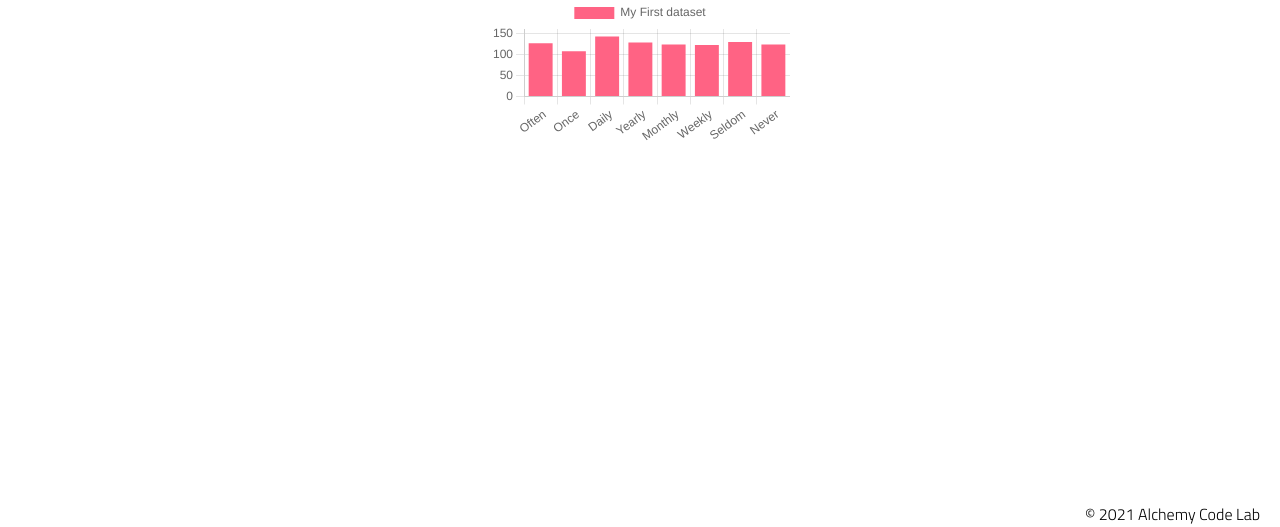
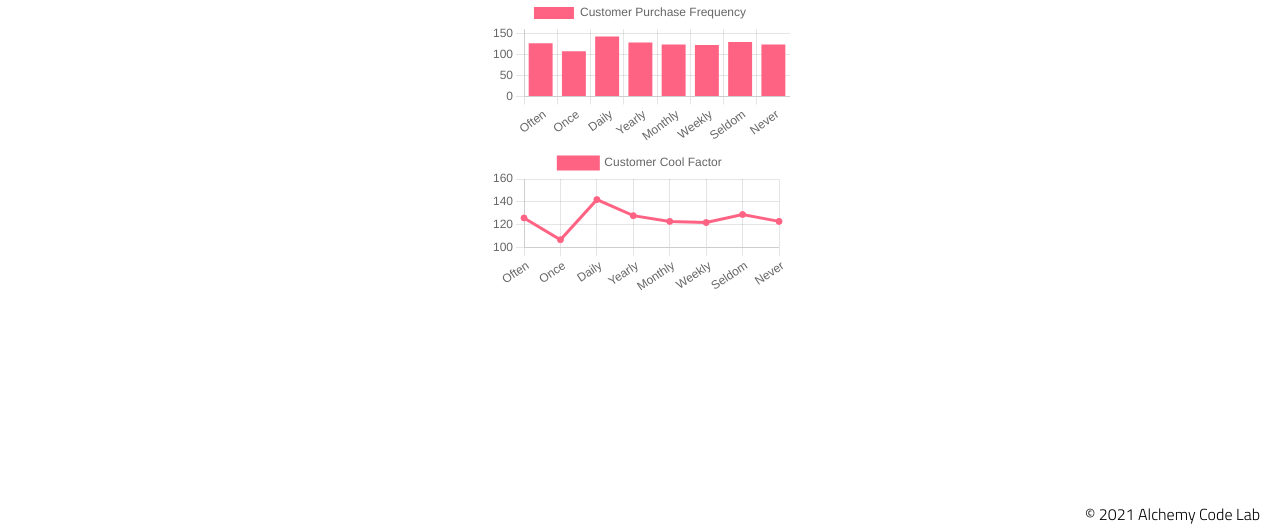
Before and after one commit to hdsteineke/chart-munge-spotlight, a plain HTML site: page index.html in a window 1280 px wide. Shown: the part 273-800 px from the top of the page. Drawn offline with nearby package versions, Linux system fonts and the light colour scheme.

Commit message:
created seconded chart for cool factor

```diff
--- a/app.js
+++ b/app.js
@@ -1,5 +1,5 @@
 // import functions and grab DOM elements
-import { purchaseFrequency } from './data-utils.js';
+import { purchaseFrequency, coolFactor } from './data-utils.js';
 // let state
 
 // set event listeners
@@ -12,12 +12,10 @@ const labels = Object.keys(purchases);
 
 const values = Object.values(purchases);
 
-console.log(labels, values);
-
 const data = {
     labels: labels,
     datasets: [{
-        label: 'My First dataset',
+        label: 'Customer Purchase Frequency',
         backgroundColor: 'rgb(255, 99, 132)',
         borderColor: 'rgb(255, 99, 132)',
         data: values,
@@ -35,3 +33,37 @@ const myChart = new Chart(
     document.getElementById('myChart'),
     config
 );
+
+
+
+const cool = coolFactor();
+
+const labels2 = Object.keys(cool);
+
+const values2 = Object.values(cool);
+
+
+
+
+
+const data2 = {
+    labels: labels,
+    datasets: [{
+        label: 'Customer Cool Factor',
+        backgroundColor: 'rgb(255, 99, 132)',
+        borderColor: 'rgb(255, 99, 132)',
+        data: values,
+    }]
+};
+
+const config2 = {
+    type: 'line',
+    data: data2,
+    options: {}
+};
+
+// eslint-disable-next-line
+const myChart2 = new Chart(
+    document.getElementById('myChart2'),
+    config2
+);
--- a/data-utils.js
+++ b/data-utils.js
@@ -22,3 +22,20 @@ export function purchaseFrequency() {
     return countMap;
 
 }
+
+export function coolFactor() {
+
+    const countMap = {};
+
+    for (let customer of customers) {
+        const coolness = customer.cool_factor;
+
+        if (countMap[coolness]) {
+            countMap[coolness]++;
+
+        } else {
+            countMap[coolness] = 1;
+        }
+    }
+    return countMap;
+}
--- a/index.html
+++ b/index.html
@@ -25,7 +25,9 @@
             <div>
                 <canvas id="myChart"></canvas>
             </div>
-
+            <div>
+                <canvas id="myChart2"></canvas>
+            </div>
 
         </section>
     </main>
```
